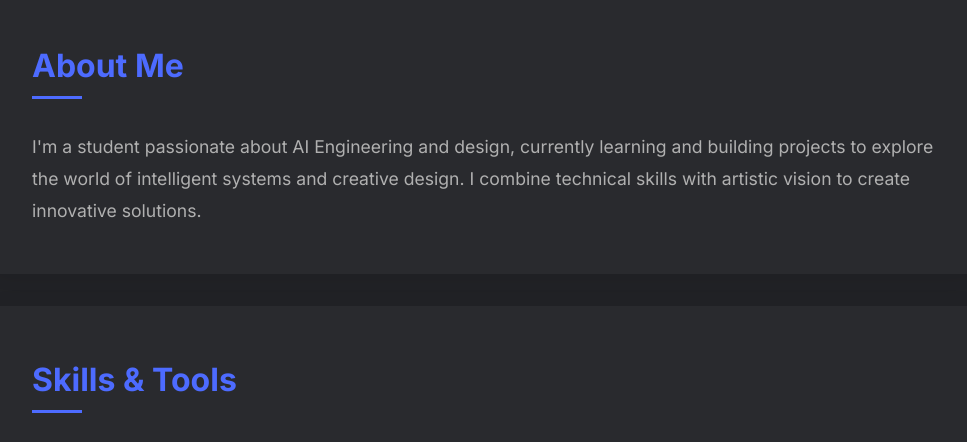
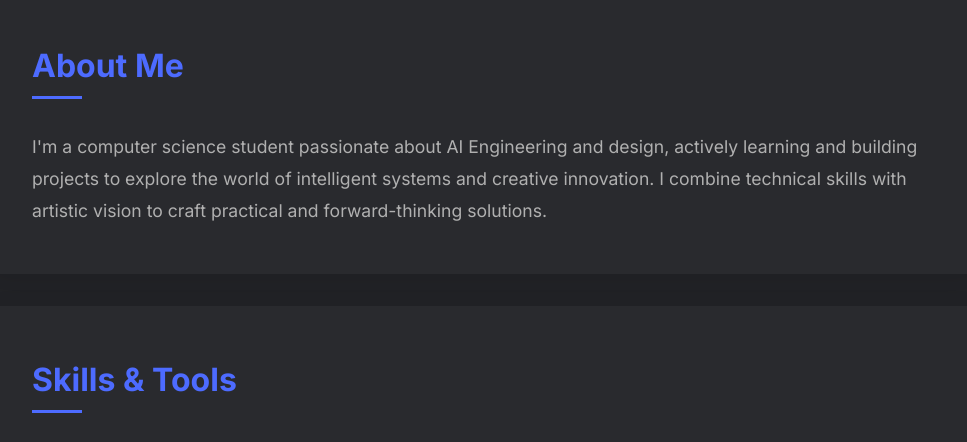
Before and after one commit to jamiealter25/jamiealter25.github.io, a plain HTML site: page index.html in a window 1280 px wide. Shown: the part 840-1282 px from the top of the page, without its empty margins (156-1123 px from the left). Drawn offline with Linux system fonts and the light colour scheme.

Commit message:
Update index.html

```diff
--- a/index.html
+++ b/index.html
@@ -44,9 +44,7 @@
   <div class="card about" id="about">
     <h2>About Me</h2>
     <p>
-      I'm a student passionate about AI Engineering and design, currently learning and building projects to explore the
-      world of intelligent systems and creative design. I combine technical skills with artistic vision to create
-      innovative solutions.
+      I'm a computer science student passionate about AI Engineering and design, actively learning and building projects to explore the world of intelligent systems and creative innovation. I combine technical skills with artistic vision to craft practical and forward-thinking solutions.
     </p>
   </div>
 
```
